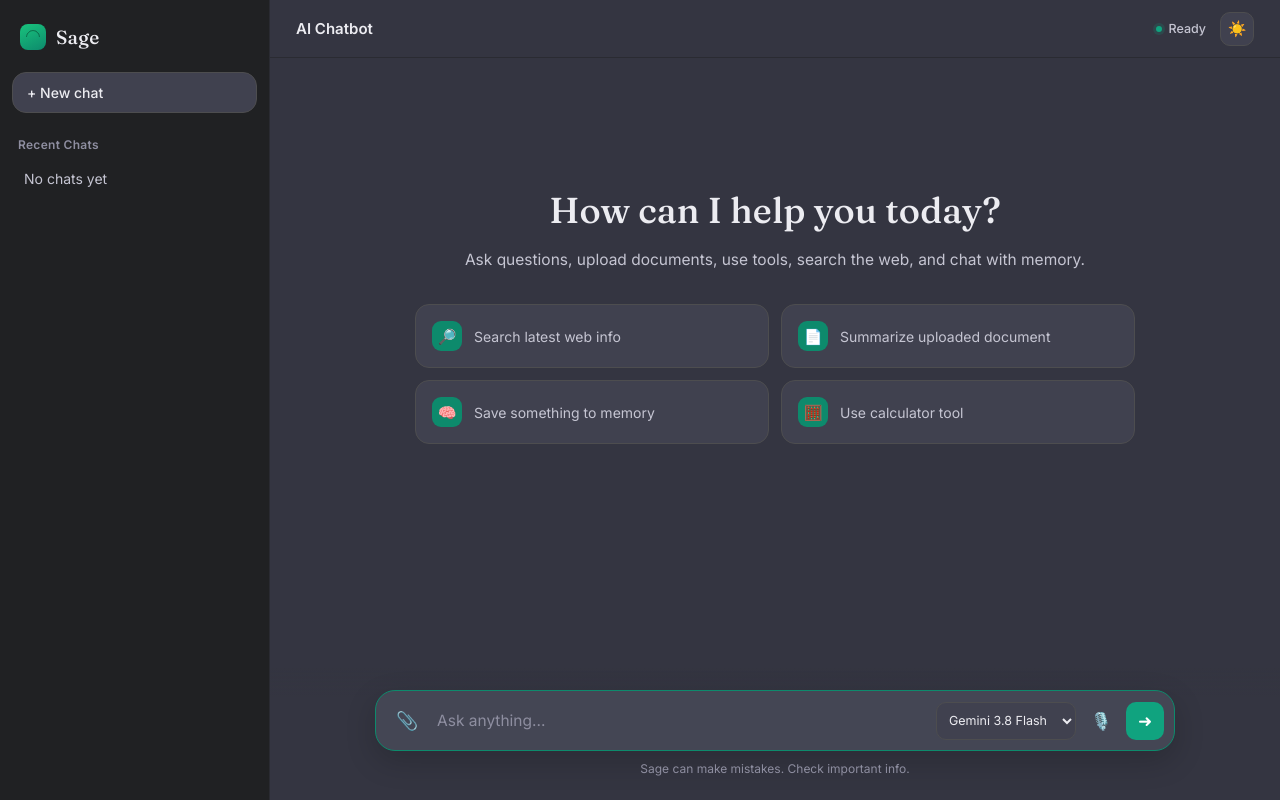
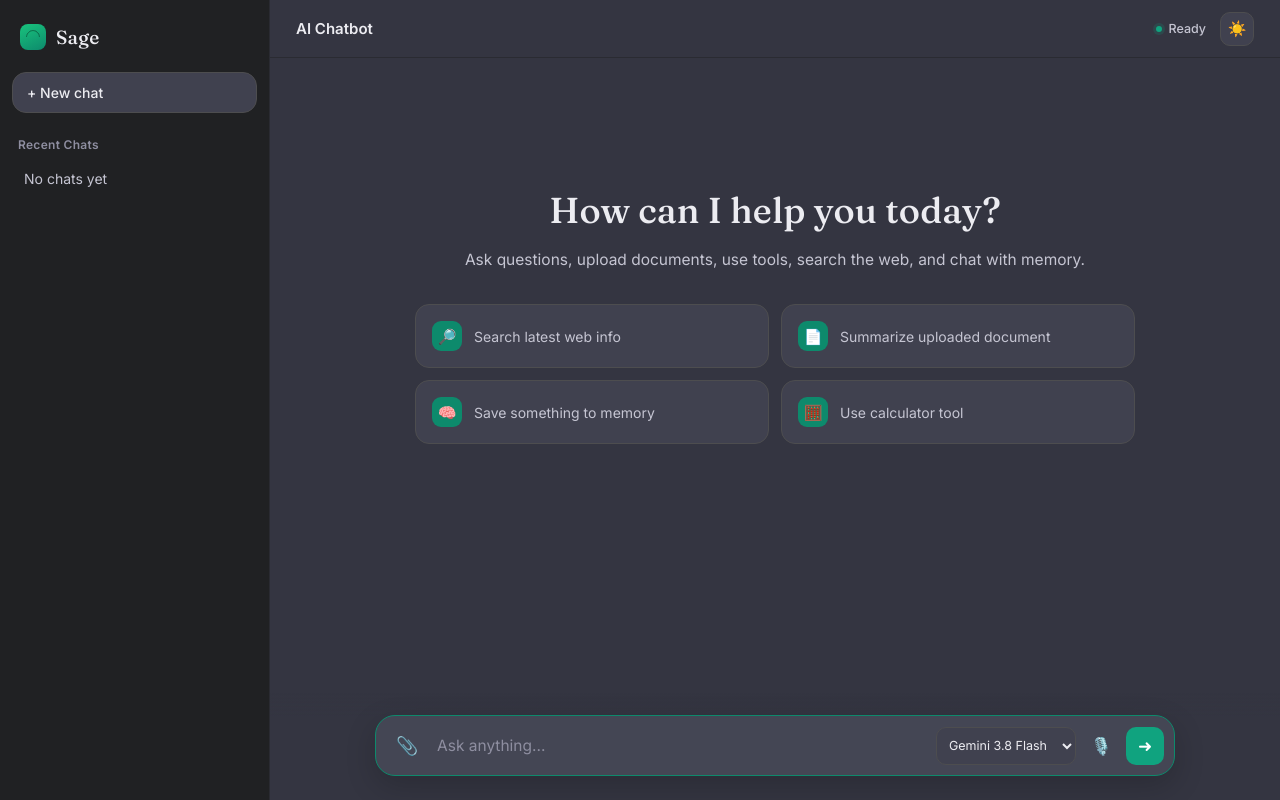
Before and after one commit to shubh573/Sage-Agentic-AI-Chatbot, a FastAPI app: page / in a window 1280 px wide. Run offline with FastAPI, Linux system fonts and the light colour scheme; data that the repository does not hold is empty.

Commit message:
Update index.html

```diff
--- a/templates/index.html
+++ b/templates/index.html
@@ -822,9 +822,6 @@
             <button class="send-btn" id="sendBtn" onclick="sendMessage()">➜</button>
         </div>
 
-        <div class="notice" id="noticeText">
-            Sage can make mistakes. Check important info.
-        </div>
     </div>
 </main>
 
@@ -1001,10 +998,6 @@
         }
 
         statusText.textContent = "Ready";
-
-        if (noticeText) {
-            noticeText.textContent = "Sage can make mistakes. Check important info.";
-        }
 
         messageInput.focus();
     }
```
